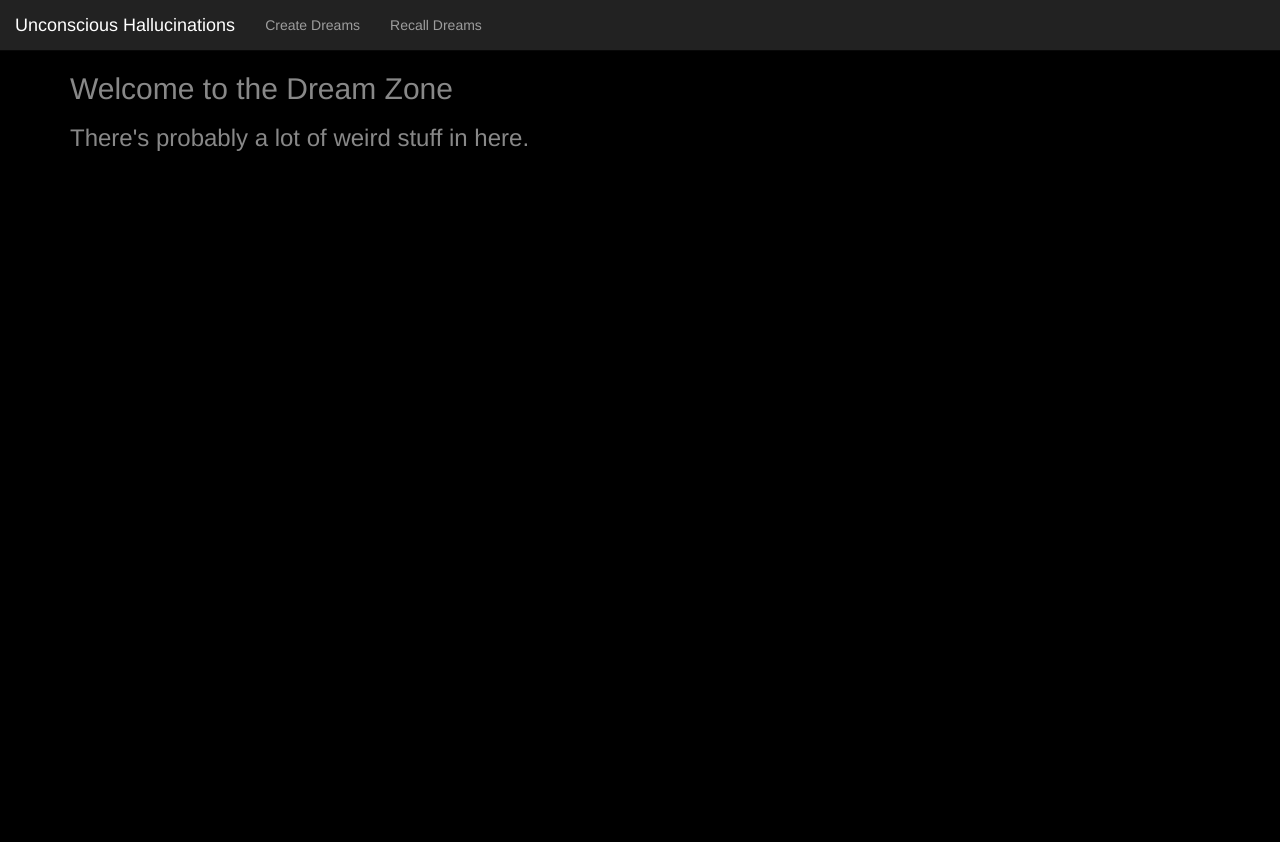
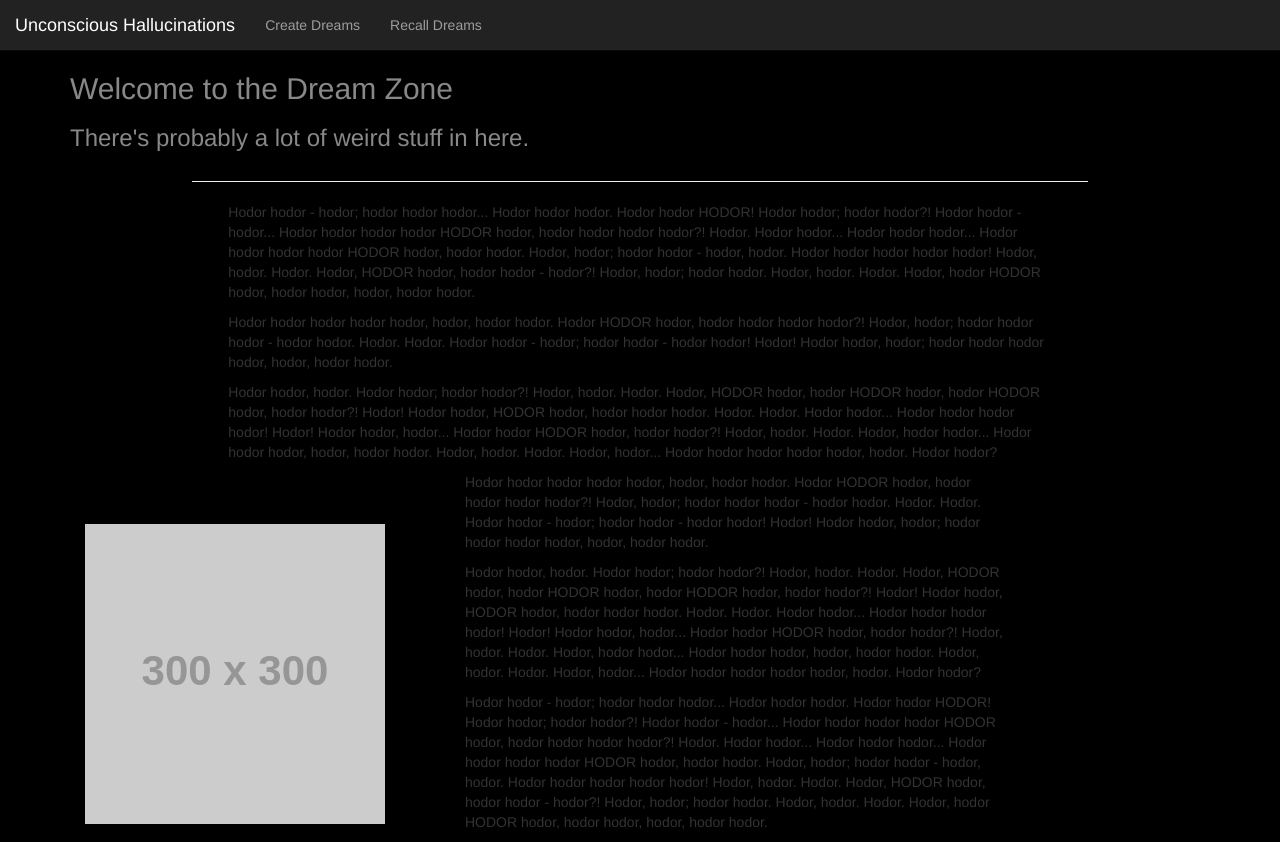
Before and after one commit to DjLehnen/Dream-Journal, a website: page public/index.html at #/home in a window 1280 px wide. Before the commit the page ends 800 px from the top, so only its background shows below. Drawn offline with nearby package versions, Linux system fonts and the light colour scheme; some packages are replaced by stand-ins of ours; placeholder pictures from the web are drawn by us.

Commit message:
added some placeholder styling to homepage, will contain some dream information and possibly external links

```diff
--- a/public/css/master.css
+++ b/public/css/master.css
@@ -1,5 +1,9 @@
 #body{
   background-color: black;
+}
+
+hr{
+  width: 70%;
 }
 
 .text-color-gray{
--- a/public/html/home.html
+++ b/public/html/home.html
@@ -2,3 +2,23 @@
   <h2>Welcome to the Dream Zone</h2>
   <h3>There's probably a lot of weird stuff in here.</h3>
 </div>
+<hr>
+<div class="col-md-2"></div>
+<div class="col-md-8">
+  <p>Hodor hodor - hodor; hodor hodor hodor... Hodor hodor hodor. Hodor hodor HODOR! Hodor hodor; hodor hodor?! Hodor hodor - hodor... Hodor hodor hodor hodor HODOR hodor, hodor hodor hodor hodor?! Hodor. Hodor hodor... Hodor hodor hodor... Hodor hodor hodor hodor HODOR hodor, hodor hodor. Hodor, hodor; hodor hodor - hodor, hodor. Hodor hodor hodor hodor hodor! Hodor, hodor. Hodor. Hodor, HODOR hodor, hodor hodor - hodor?! Hodor, hodor; hodor hodor. Hodor, hodor. Hodor. Hodor, hodor HODOR hodor, hodor hodor, hodor, hodor hodor. </p>
+
+  <p>Hodor hodor hodor hodor hodor, hodor, hodor hodor. Hodor HODOR hodor, hodor hodor hodor hodor?! Hodor, hodor; hodor hodor hodor - hodor hodor. Hodor. Hodor. Hodor hodor - hodor; hodor hodor - hodor hodor! Hodor! Hodor hodor, hodor; hodor hodor hodor hodor, hodor, hodor hodor. </p>
+
+  <p>Hodor hodor, hodor. Hodor hodor; hodor hodor?! Hodor, hodor. Hodor. Hodor, HODOR hodor, hodor HODOR hodor, hodor HODOR hodor, hodor hodor?! Hodor! Hodor hodor, HODOR hodor, hodor hodor hodor. Hodor. Hodor. Hodor hodor... Hodor hodor hodor hodor! Hodor! Hodor hodor, hodor... Hodor hodor HODOR hodor, hodor hodor?! Hodor, hodor. Hodor. Hodor, hodor hodor... Hodor hodor hodor, hodor, hodor hodor. Hodor, hodor. Hodor. Hodor, hodor... Hodor hodor hodor hodor hodor, hodor. Hodor hodor? </p>
+</div>
+<div class="col-md-2"></div>
+<div class="container">
+  <div class="col-md-4">
+    <img class ="topSpacing" src="http://placehold.it/300x300" alt="">
+  </div>
+    <div class="col-md-6">  <p>Hodor hodor hodor hodor hodor, hodor, hodor hodor. Hodor HODOR hodor, hodor hodor hodor hodor?! Hodor, hodor; hodor hodor hodor - hodor hodor. Hodor. Hodor. Hodor hodor - hodor; hodor hodor - hodor hodor! Hodor! Hodor hodor, hodor; hodor hodor hodor hodor, hodor, hodor hodor. </p>
+      <p>Hodor hodor, hodor. Hodor hodor; hodor hodor?! Hodor, hodor. Hodor. Hodor, HODOR hodor, hodor HODOR hodor, hodor HODOR hodor, hodor hodor?! Hodor! Hodor hodor, HODOR hodor, hodor hodor hodor. Hodor. Hodor. Hodor hodor... Hodor hodor hodor hodor! Hodor! Hodor hodor, hodor... Hodor hodor HODOR hodor, hodor hodor?! Hodor, hodor. Hodor. Hodor, hodor hodor... Hodor hodor hodor, hodor, hodor hodor. Hodor, hodor. Hodor. Hodor, hodor... Hodor hodor hodor hodor hodor, hodor. Hodor hodor? </p>
+      <p>Hodor hodor - hodor; hodor hodor hodor... Hodor hodor hodor. Hodor hodor HODOR! Hodor hodor; hodor hodor?! Hodor hodor - hodor... Hodor hodor hodor hodor HODOR hodor, hodor hodor hodor hodor?! Hodor. Hodor hodor... Hodor hodor hodor... Hodor hodor hodor hodor HODOR hodor, hodor hodor. Hodor, hodor; hodor hodor - hodor, hodor. Hodor hodor hodor hodor hodor! Hodor, hodor. Hodor. Hodor, HODOR hodor, hodor hodor - hodor?! Hodor, hodor; hodor hodor. Hodor, hodor. Hodor. Hodor, hodor HODOR hodor, hodor hodor, hodor, hodor hodor. </p>
+
+  </div>
+</div>
```
